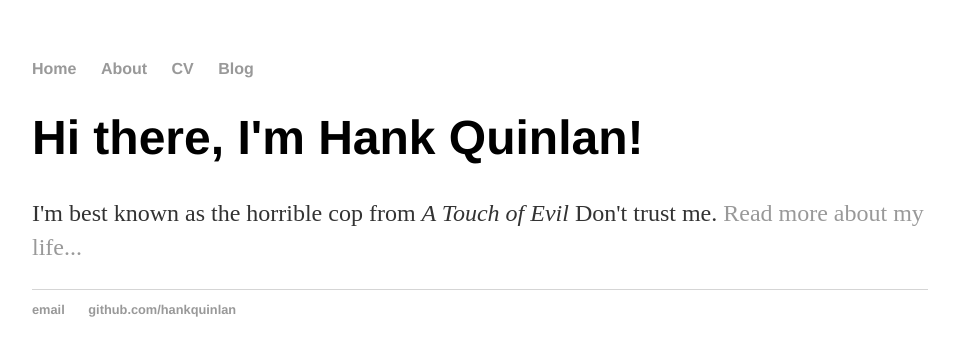
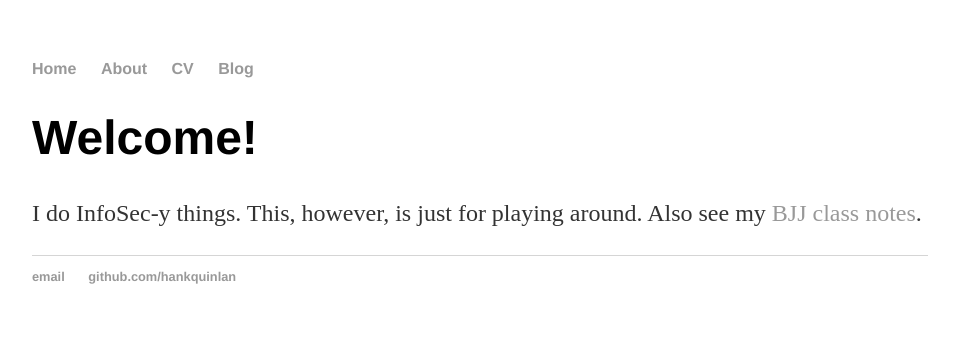
Before and after one commit to cmsnell/cmsnell.github.io, a Jekyll site: the page built from index.html, in a window 1280 px wide. Shown: the top 356 px of the page, without its empty margins (160-1119 px from the left). Built offline with Jekyll 4.4.1, drawn with Linux system fonts in a browser that asks for light colours.

Commit message:
Update index.html
Updating and customizing to be me, not the example.

```diff
--- a/index.html
+++ b/index.html
@@ -1,8 +1,8 @@
 ---
 layout: default
-title: Hank Quinlan, Horrible Cop
+title: cmsnell's home
 ---
 <div class="blurb">
-	<h1>Hi there, I'm Hank Quinlan!</h1>
-	<p>I'm best known as the horrible cop from <em>A Touch of Evil</em> Don't trust me. <a href="/about">Read more about my life...</a></p>
+	<h1>Welcome!</h1>
+	<p>I do InfoSec-y things. This, however, is just for playing around. Also see my <a href="/bjjnotes/">BJJ class notes</a>.</p>
 </div><!-- /.blurb -->
```
